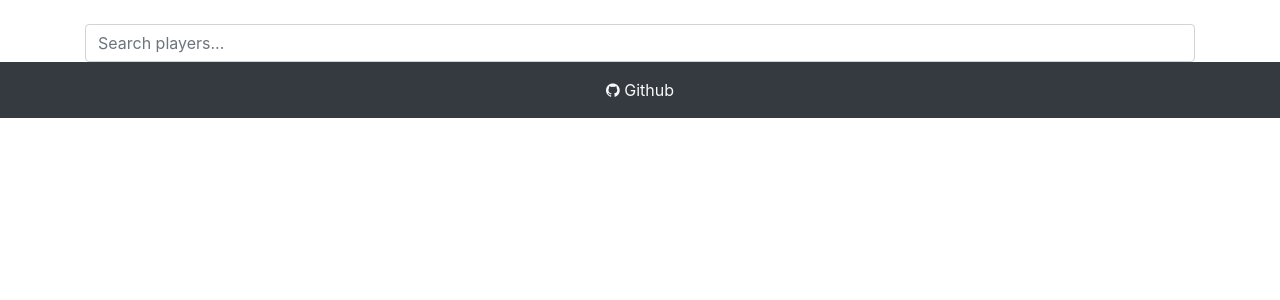
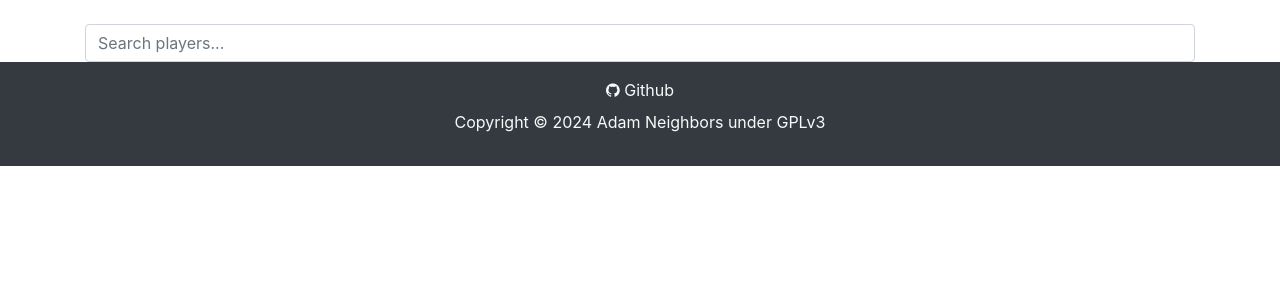
Before and after one commit to adamneighbors/baseball-stats-dashboard, a Django app: page / in a window 1280 px wide. Shown: the part 56-356 px from the top of the page. Run offline with Django 5.2, Linux system fonts and the light colour scheme; data that the repository does not hold is empty; parts of the project's set-up code (start-up, migrations or seed data) failed here and were passed over; some libraries are stand-ins or nearby versions.

Commit message:
Added Readme.md Added License Added license to footer

```diff
--- a/playerstats/templates/base.html
+++ b/playerstats/templates/base.html
@@ -44,11 +44,14 @@
 </div>
 
 <footer class="bg-body-tertiary text-center text-lg-start">
-    <div class="text-center p-3 navbar-dark bg-dark">
+    <div class="bg-body-tertiary text-center p-3 navbar-dark bg-dark">
         <a class="text-light" target="_blank" href='https://github.com/adamneighbors/baseball-stats-dashboard'>
             <i class="fa fa-github"></i>
              Github
         </a>
+        <p class="text-light pt-2">
+            Copyright © 2024 Adam Neighbors under GPLv3
+        </p>
     </div>
 </footer>
 </body>
```
Also changed, not shown: readme.md (added), 1 other file.
